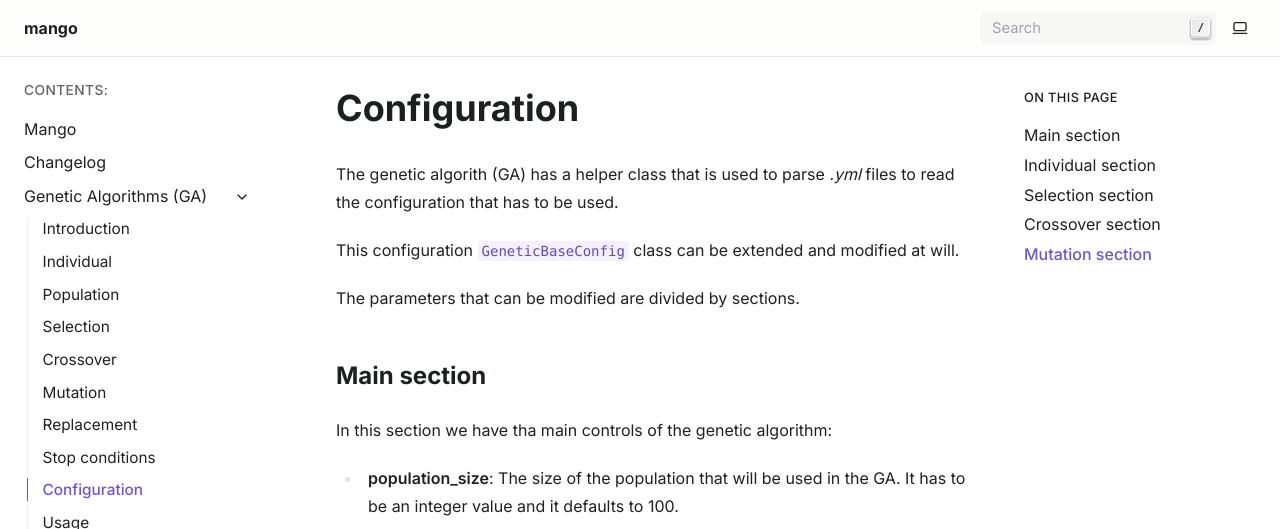
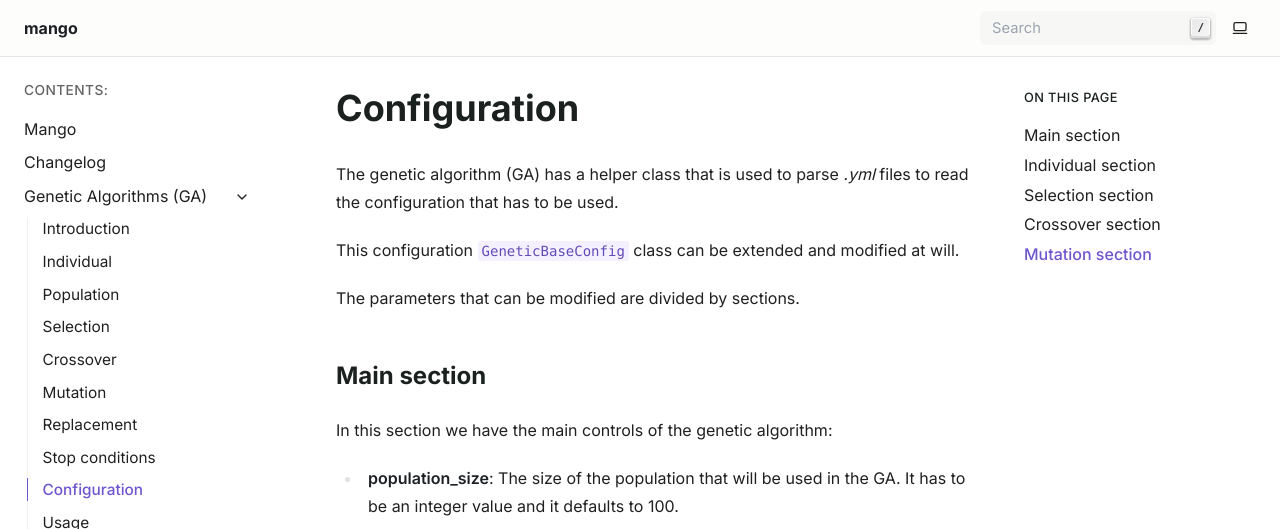
Before and after one commit to baobabsoluciones/mango, a Sphinx documentation site: the page built from docs/source/genetic/config.rst, in a window 1280 px wide and 900 px high. Shown: the top 529 px of the window. Built offline with Sphinx 7.4.7, drawn with Linux system fonts in a browser that asks for light colours.

Commit message:
Some typos

```diff
--- a/docs/source/dev/models.rst
+++ b/docs/source/dev/models.rst
@@ -32,7 +32,7 @@ Here we have the code documentation for the main classes of the genetic algorith
     :private-members:
     :show-inheritance:
 
-There is also some other helper classes thar are used by the genetic algorithm that are documented below.
+There is also some other helper classes that are used by the genetic algorithm that are documented below.
 
 .. autoclass:: mango.models.genetic.shared.exceptions.GeneticDiversity
 
--- a/docs/source/genetic/config.rst
+++ b/docs/source/genetic/config.rst
@@ -1,7 +1,7 @@
 Configuration
 --------------
 
-The genetic algorith (GA) has a helper class that is used to parse `.yml` files to read the configuration that has to be used.
+The genetic algorithm (GA) has a helper class that is used to parse `.yml` files to read the configuration that has to be used.
 
 This configuration :class:`GeneticBaseConfig<mango.models.genetic.config.GeneticBaseConfig>` class can be extended and modified at will.
 
@@ -10,7 +10,7 @@ The parameters that can be modified are divided by sections.
 Main section
 ============
 
-In this section we have tha main controls of the genetic algorithm:
+In this section we have the main controls of the genetic algorithm:
 
 - **population_size**: The size of the population that will be used in the GA. It has to be an integer value and it defaults to 100.
 - **max_generations**: The maximum number of generations that will be used in the GA. It has to be an integer value and it defaults to 500.
@@ -81,7 +81,7 @@ Crossover section
 The section for the crossover has the following parameters:
 
 - **offspring_size**: The size of the offspring that will be used in the GA. It has to be an integer value and it defaults to 100.
-- **blend_expansion**: The blend expansion that will be used in the GA. It has to be a float value  and defaults to 0.5.
+- **blend_expansion**: The blend expansion that will be used in the GA. It has to be a float value and defaults to 0.5.
 
 An example of the `.yml` file can be seen following:
 
```
